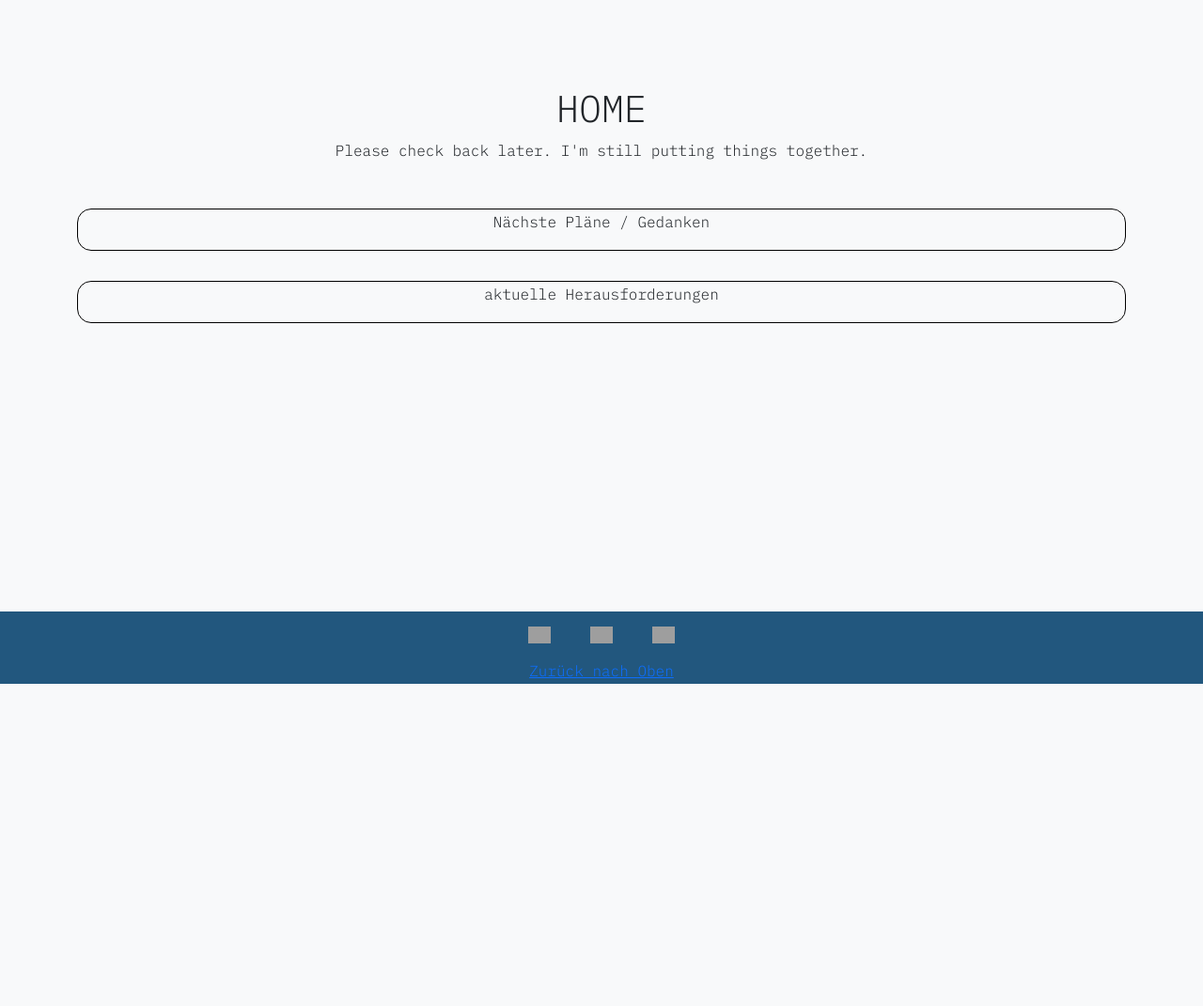
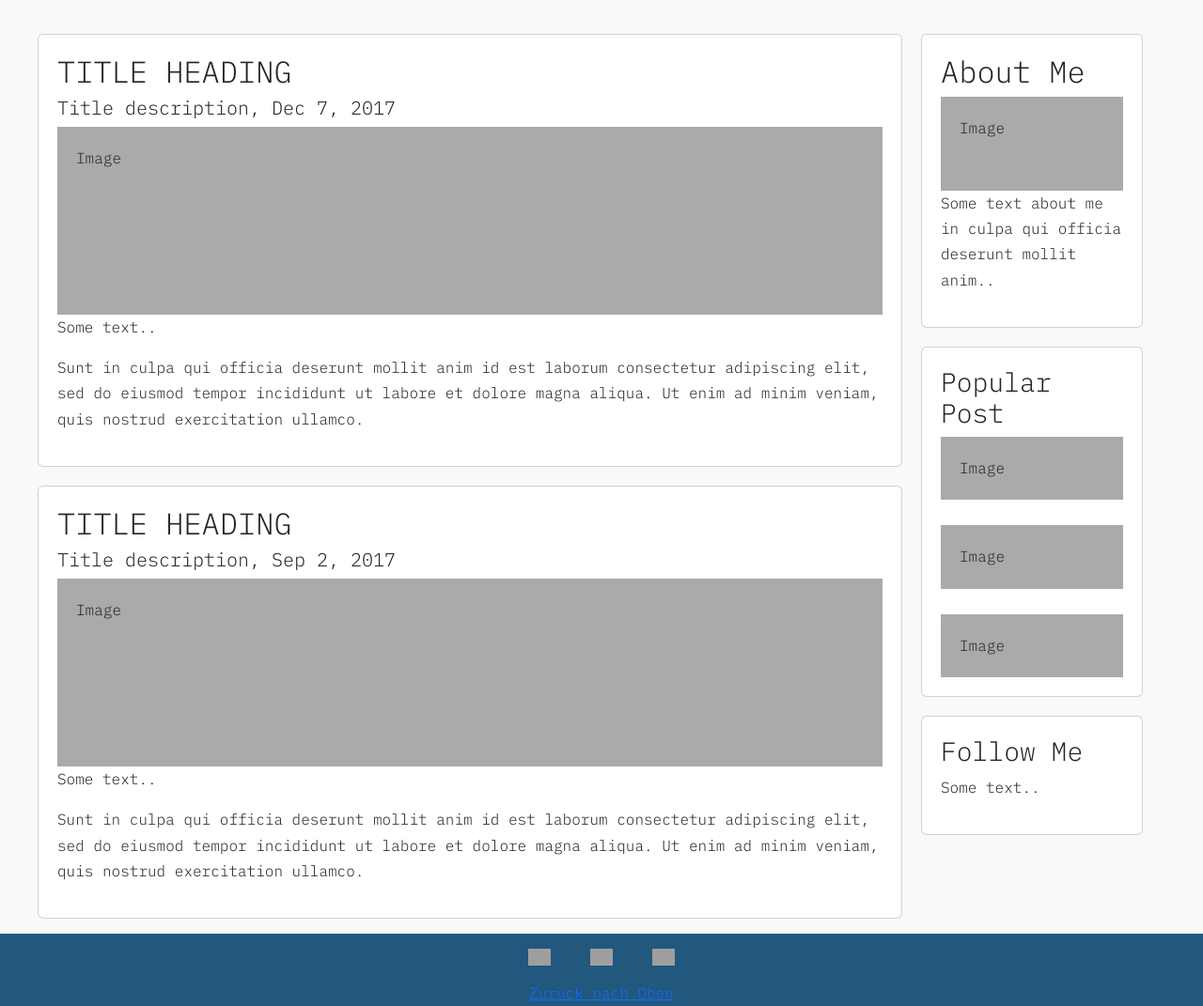
Before and after one commit to Axarios83/Blog, a Flask app: page / in a window 1280 px wide. Shown: the part 72-1143 px from the top of the page at 94% size. Before the commit the page ends 800 px from the top, so only its background shows below. Run offline with Flask 2, Linux system fonts and the light colour scheme; grey boxes are pictures that could not be loaded.

Commit message:
restyled home page into grid for intro and archavied post overview

```diff
--- a/server/static/style.css
+++ b/server/static/style.css
@@ -7,7 +7,10 @@ body {
   display: flex;
   flex-direction: column;
   min-height: 100vh;
+  box-sizing: border-box;
 }
+
+/* Nav bar styling */
 .navbar{
   background-color: #22577E !important;
 }
@@ -54,13 +57,45 @@ body {
 }
 
 /* home styling*/
-.Gedanken{
-  text-align: center;
-  margin-top: 2rem ;
-  border: 1px solid black;
-  border-radius: 15px;
+/* Create two unequal columns that floats next to each other */
+/* Left column */
+.home-div{
+  --bs-gutter-x:0 !important;
+  margin: 1rem 0;
+}
+.leftcolumn {
+  float: left;
+  width: 75%;
+  padding-left: 40px;
 }
 
+/* Right column */
+.rightcolumn {
+  float: left;
+  width: 20%;
+  padding-left: 20px;
+}
+
+/* Fake image */
+.fakeimg {
+  background-color: #aaa;
+  width: 100%;
+  padding: 20px;
+}
+
+/* Add a card effect for articles */
+.card {
+   background-color: white;
+   padding: 20px;
+   margin-top: 20px;
+}
+
+/* Clear floats after the columns */
+.row:after {
+  content: "";
+  display: table;
+  clear: both;
+}
 
 
 
@@ -122,3 +157,12 @@ footer {
 .small-margin-bottom{
   margin-bottom: 2rem;
 }
+
+
+/* Responsive layout - when the screen is less than 800px wide, make the two columns stack on top of each other instead of next to each other */
+@media screen and (max-width: 800px) {
+  .leftcolumn, .rightcolumn {
+    width: 100%;
+    padding:20px;
+  }
+}
--- a/server/templates/index.html
+++ b/server/templates/index.html
@@ -1,22 +1,54 @@
 {% include "/prefrab/header.html"%}
-  <body class="bg-light ">
-    <div class="container mainpage">
-      <div class="row">
-        <div class="intro_message">
-          </br>
-          <h1>HOME</h1>
-          <p>Please check back later. I'm still putting things together.</p>
-        </div>
+<body class="bg-light column">
+   <div class="row home-div">
+      <div class="leftcolumn">
+         <div class="card">
+            <h2>TITLE HEADING</h2>
+            <h5>Title description, Dec 7, 2017</h5>
+            <div class="fakeimg" style="height: 200px">Image</div>
+            <p>Some text..</p>
+            <p>
+               Sunt in culpa qui officia deserunt mollit anim id est laborum
+               consectetur adipiscing elit, sed do eiusmod tempor incididunt ut
+               labore et dolore magna aliqua. Ut enim ad minim veniam, quis
+               nostrud exercitation ullamco.
+            </p>
+         </div>
+         <div class="card">
+            <h2>TITLE HEADING</h2>
+            <h5>Title description, Sep 2, 2017</h5>
+            <div class="fakeimg" style="height: 200px">Image</div>
+            <p>Some text..</p>
+            <p>
+               Sunt in culpa qui officia deserunt mollit anim id est laborum
+               consectetur adipiscing elit, sed do eiusmod tempor incididunt ut
+               labore et dolore magna aliqua. Ut enim ad minim veniam, quis
+               nostrud exercitation ullamco.
+            </p>
+         </div>
       </div>
-      <div class="Gedanken">
-        <p>Nächste Pläne / Gedanken
-        </p>
+      <div class="rightcolumn">
+         <div class="card">
+            <h2>About Me</h2>
+            <div class="fakeimg" style="height: 100px">Image</div>
+            <p>
+               Some text about me in culpa qui officia deserunt mollit anim..
+            </p>
+         </div>
+         <div class="card">
+            <h3>Popular Post</h3>
+            <div class="fakeimg">Image</div>
+            <br />
+            <div class="fakeimg">Image</div>
+            <br />
+            <div class="fakeimg">Image</div>
+         </div>
+         <div class="card">
+            <h3>Follow Me</h3>
+            <p>Some text..</p>
+         </div>
       </div>
+   </div>
 
-      <div class="Gedanken">
-        <p>aktuelle Herausforderungen
-        </p>
-      </div>
-    </div>
-
-    {% include "/prefrab/footer.html"%}
+   {% include "/prefrab/footer.html"%}
+</body>
```
